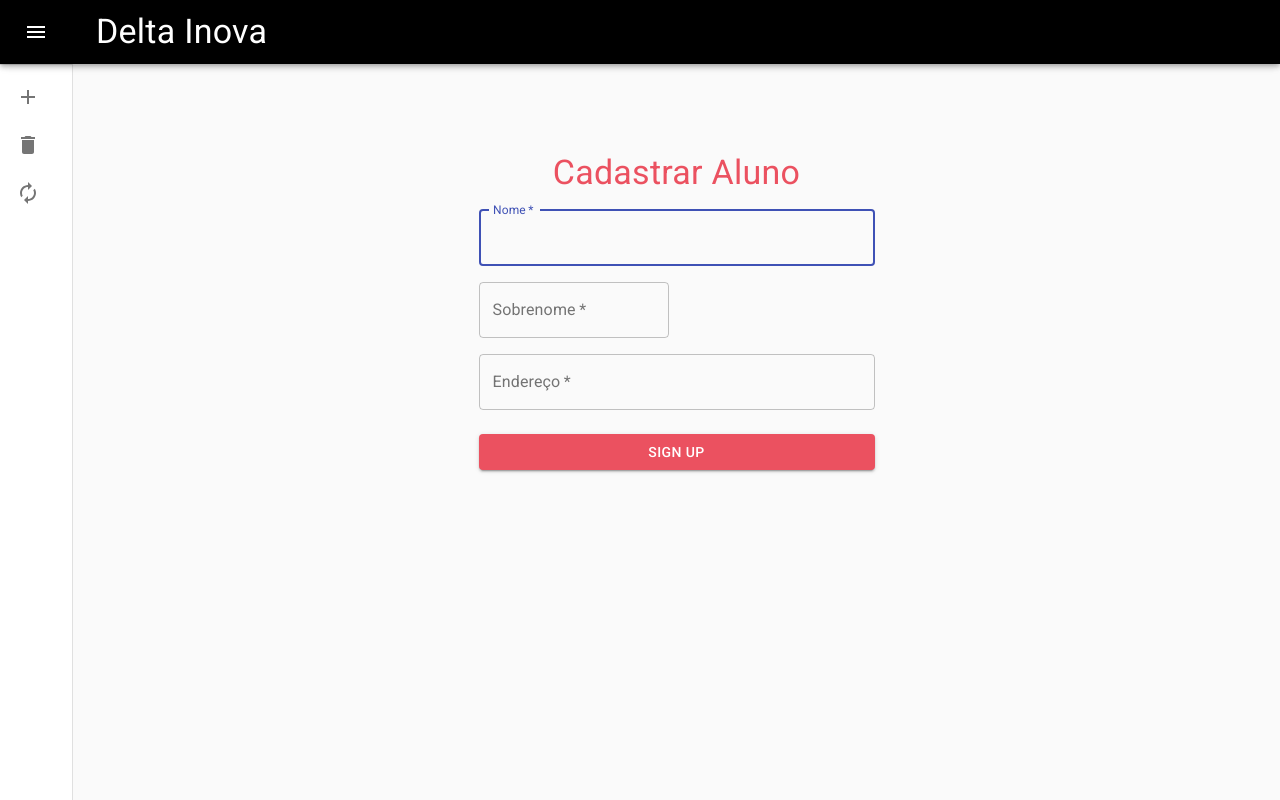
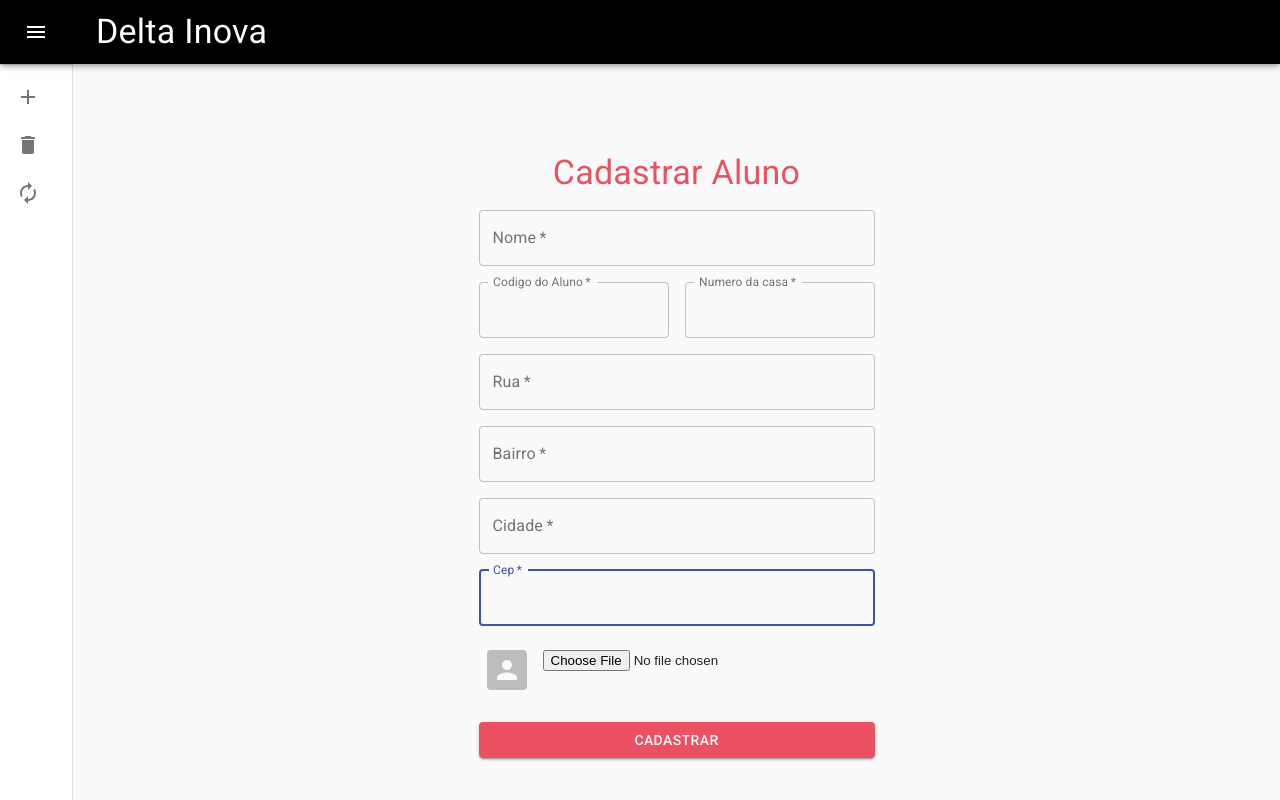
Before and after one commit to fabioNog/Delta, a React (Create React App) app in the folder deltafrontend/: page /adicionar in a window 1280 px wide. Built offline with nearby package versions, Linux system fonts and the light colour scheme.

Commit message:
Modificando Formulario de Criação

```diff
--- /dev/null
+++ b/deltafrontend/src/components/Avatar.js
@@ -0,0 +1,35 @@
+import React from 'react';
+import { makeStyles } from '@material-ui/core/styles';
+import Avatar from '@material-ui/core/Avatar';
+import Button from '@material-ui/core/Button';
+
+const useStyles = makeStyles(theme => ({
+  root: {
+    display: 'flex',
+    '& > *': {
+      margin: theme.spacing(1),
+
+    },
+    form: {
+      width: '100%', // Fix IE 11 issue.
+      marginTop: theme.spacing(2),
+    },
+  },
+}));
+
+export default function ImageAvatars() {
+  const classes = useStyles();
+
+  const fileSelectedHandler = e => {
+    console.log(e)
+  }
+
+  return (
+    <div className={classes.root}>
+      <Avatar
+        variant={'rounded'}
+      />
+      <input type="file" onChange={fileSelectedHandler}></input>
+    </div>
+  );
+}
--- a/deltafrontend/src/components/FormularioCriar.js
+++ b/deltafrontend/src/components/FormularioCriar.js
@@ -7,7 +7,9 @@ import Typography from '@material-ui/core/Typography';
 import { makeStyles } from '@material-ui/core/styles';
 import Container from '@material-ui/core/Container';
 
+//Import Component Avatar
 
+import Avatar from './Avatar'
 const useStyles = makeStyles(theme => ({
   paper: {
     marginTop: theme.spacing(8),
@@ -43,11 +45,11 @@ export default function Cadastrar() {
             <Grid item xs={12}>
               <TextField
                 autoComplete="fname"
-                name="nome"
+                name="a_nome"
                 variant="outlined"
                 required
                 fullWidth
-                id="nome"
+                id="a_nome"
                 label="Nome"
                 autoFocus
               />
@@ -57,22 +59,75 @@ export default function Cadastrar() {
                 variant="outlined"
                 required
                 fullWidth
-                id="sobrenome"
-                label="Sobrenome"
-                name="sobrenome"
-                autoComplete="lname"
+                label="Codigo do Aluno"
+                type="number"
+                InputLabelProps={{
+                  shrink: true,
+                }}
+                id="end_aluno"
+                name="end_aluno"
+              />
+            </Grid>
+            <Grid item xs={12} sm={6}>
+              <TextField
+                variant="outlined"
+                required
+                fullWidth
+                label="Numero da casa"
+                type="number"
+                InputLabelProps={{
+                  shrink: true,
+                }}
+                id="numero"
+                name="numero"
               />
             </Grid>
             <Grid item xs={12}>
               <TextField
+                name="end_rua"
                 variant="outlined"
                 required
                 fullWidth
-                id="endereco"
-                label="Endereço"
-                name="endereco"
-                autoComplete="endereço"
+                id="end_rua"
+                label="Rua"
+                autoFocus
               />
+            </Grid>
+            <Grid item xs={12}>
+              <TextField
+                name="end_bairro"
+                variant="outlined"
+                required
+                fullWidth
+                id="end_bairro"
+                label="Bairro"
+                autoFocus
+              />
+            </Grid>
+            <Grid item xs={12}>
+              <TextField
+                name="end_cidade"
+                variant="outlined"
+                required
+                fullWidth
+                id="end_cidade"
+                label="Cidade"
+                autoFocus
+              />
+            </Grid>
+            <Grid item xs={12}>
+              <TextField
+                name="end_cep"
+                variant="outlined"
+                required
+                fullWidth
+                id="end_cep"
+                label="Cep"
+                autoFocus
+              />
+            </Grid>
+            <Grid item xs={12}>
+              <Avatar />
             </Grid>
           </Grid>
           <Button
@@ -82,7 +137,7 @@ export default function Cadastrar() {
             color="primary"
             className={classes.submit}
           >
-            Sign Up
+            Cadastrar
           </Button>
         </form>
       </div>
```
